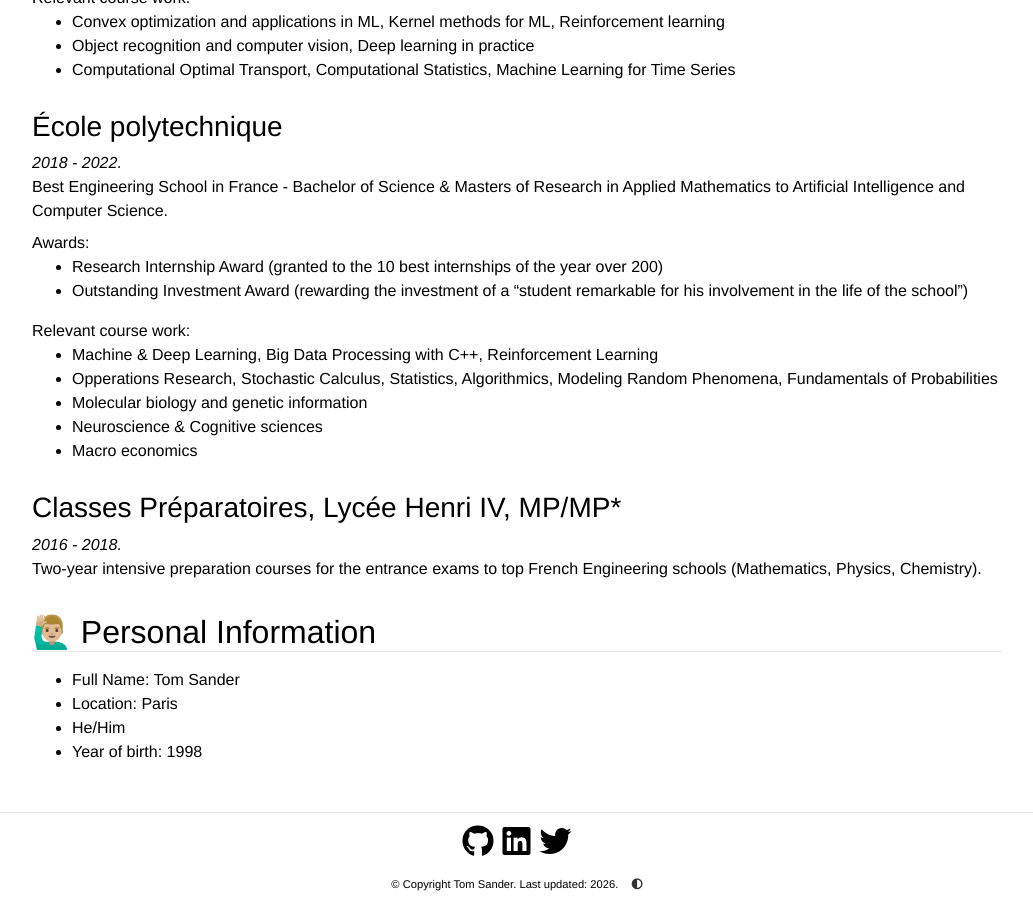
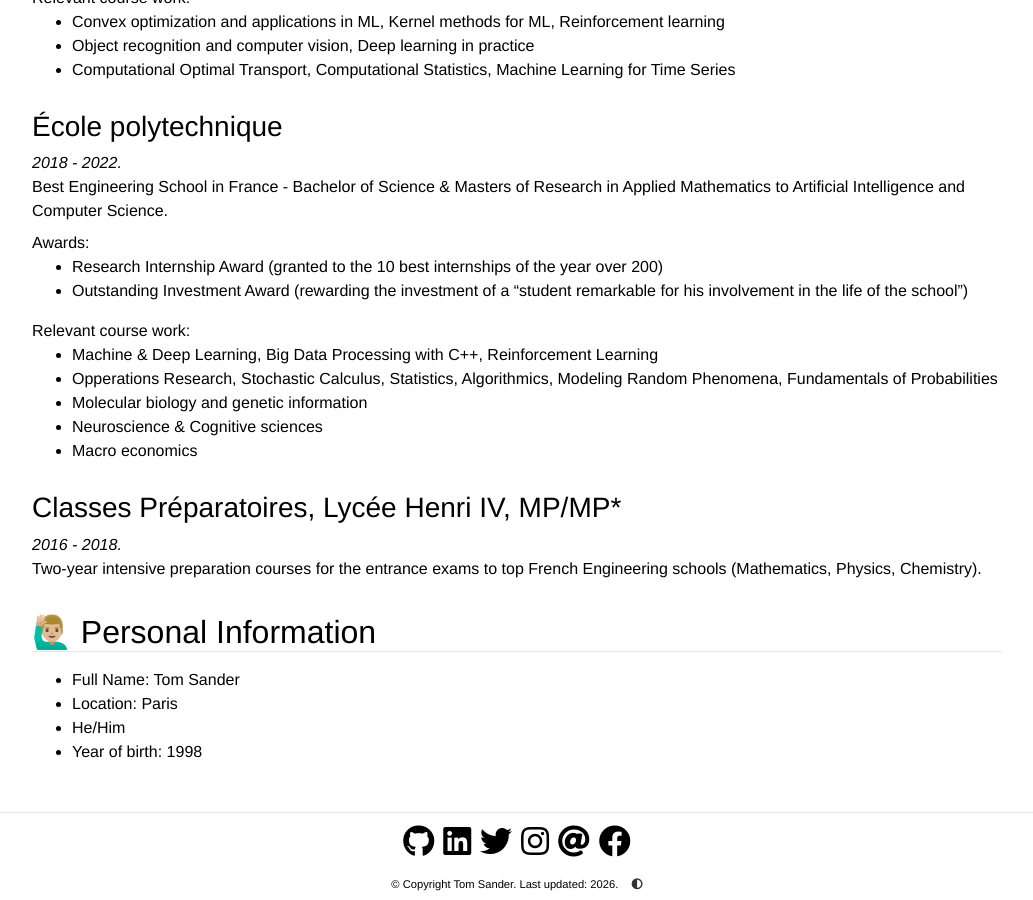
Before and after one commit to sandertom/sandertom.github.io, a Jekyll site: the page built from _pages/about.md, in a window 1280 px wide and 900 px high, scrolled down 902 px. Shown: the whole window, without its empty margins (123-1156 px from the left). Built offline with Jekyll 4.4.1, drawn with Linux system fonts in a browser that asks for light colours; nearby versions of some CDN libraries; a style sheet for code colours, icons or effects is not loaded.

Commit message:
feat: add Instagram, Threads, and Facebook social links

```diff
--- a/_config.yml
+++ b/_config.yml
@@ -40,6 +40,9 @@
 github_username: sandertom # your GitHub user name
 twitter_username: rednastom # your Twitter handle
 linkedin_username: tomsdr # your LinkedIn user name
+instagram_username: rednas_tom # your Instagram handle
+threads_username: rednas_tom # your Threads handle
+facebook_username: tomsander1998 # your Facebook username
 work_url: # work page URL
 scholar_userid: xrewx-sAAAAJ&hl # your Google Scholar ID
 google_analytics: G-MSJTQ3JMRY # your Google Analytics tracking ID
--- a/_includes/social.html
+++ b/_includes/social.html
@@ -4,4 +4,7 @@
 {% if site.github_username %}<a href="https://github.com/{{ site.github_username }}" target="_blank" title="GitHub"><i class="fab fa-github"></i></a>{% endif %}
 {% if site.linkedin_username %}<a href="https://www.linkedin.com/in/{{ site.linkedin_username }}" target="_blank" title="LinkedIn"><i class="fab fa-linkedin"></i></a>{% endif %}
 {% if site.twitter_username %}<a href="https://twitter.com/{{ site.twitter_username }}" target="_blank" title="Twitter"><i class="fab fa-twitter"></i></a>{% endif %}
+{% if site.instagram_username %}<a href="https://www.instagram.com/{{ site.instagram_username }}/" target="_blank" title="Instagram"><i class="fab fa-instagram"></i></a>{% endif %}
+{% if site.threads_username %}<a href="https://www.threads.com/@{{ site.threads_username }}" target="_blank" title="Threads"><i class="fas fa-at"></i></a>{% endif %}
+{% if site.facebook_username %}<a href="https://www.facebook.com/{{ site.facebook_username }}" target="_blank" title="Facebook"><i class="fab fa-facebook"></i></a>{% endif %}
 {% if site.work_url %}<a href="{{ site.work_url }}" target="_blank" title="Work"><i class="fas fa-briefcase"></i></a>{% endif %}
```
